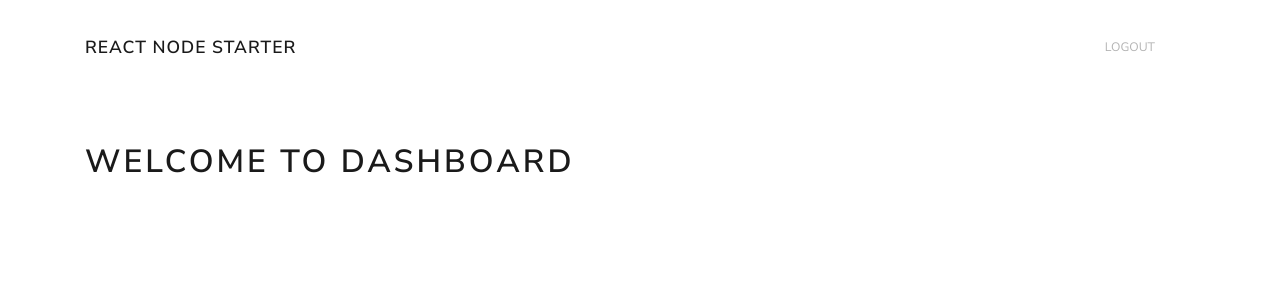
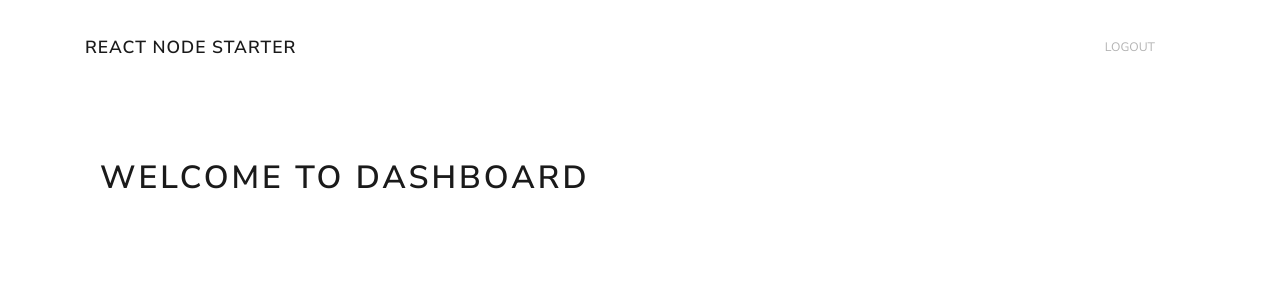
Before and after one commit to murerkinn/react-commerce, a React (Create React App) app in the folder frontend/: page /dashboard in a window 1280 px wide. Shown: the top 300 px of the page. Built offline with nearby package versions, Linux system fonts and the light colour scheme; no server answers.

Commit message:
Add product routes and update structure

```diff
--- a/frontend/src/app/routes.tsx
+++ b/frontend/src/app/routes.tsx
@@ -1,12 +1,14 @@
 import React from 'react'
 import { BrowserRouter as Router, Route, Switch, Redirect } from 'react-router-dom'
 import { useSelector } from 'react-redux'
+import { Container } from 'react-bootstrap'
 import Header from './common/header'
-import Home from '../home/home'
+import ProductList from '../product/product-list'
 import Login from '../login/login'
 import Register from '../register/register'
 import Dashboard from '../dashboard/dashboard'
 import { AppState } from './store'
+import ProductDetails from '../product/product-details'
 
 const Routes = () => {
   const { userInfo } = useSelector((state: AppState) => state.user)
@@ -16,12 +18,17 @@ const Routes = () => {
   return (
     <Router>
       <Header />
-      <Switch>
-        <Route path="/" component={Home} exact />
-        <Route path="/login">{!isLoggedIn ? <Login /> : <Redirect to="/dashboard" />}</Route>
-        <Route path="/register">{!isLoggedIn ? <Register /> : <Redirect to="/dashboard" />}</Route>
-        <Route path="/dashboard">{isLoggedIn ? <Dashboard /> : <Redirect to="/login" />}</Route>
-      </Switch>
+      <main className="py-3">
+        <Container>
+          <Switch>
+            <Route path="/" component={ProductList} exact />
+            <Route path="/product/:id" component={ProductDetails} />
+            <Route path="/login">{!isLoggedIn ? <Login /> : <Redirect to="/dashboard" />}</Route>
+            <Route path="/register">{!isLoggedIn ? <Register /> : <Redirect to="/dashboard" />}</Route>
+            <Route path="/dashboard">{isLoggedIn ? <Dashboard /> : <Redirect to="/login" />}</Route>
+          </Switch>
+        </Container>
+      </main>
     </Router>
   )
 }
```
